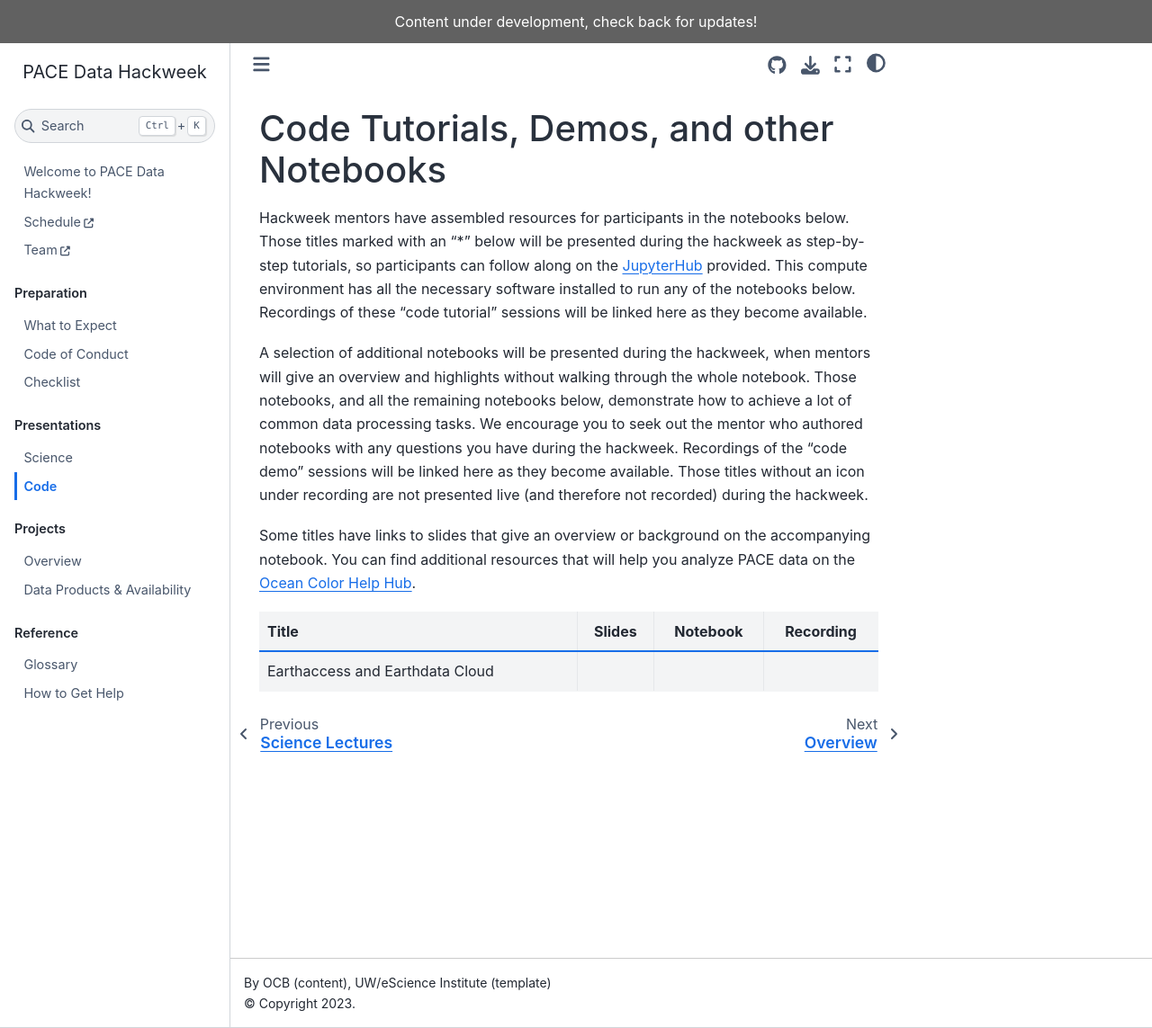
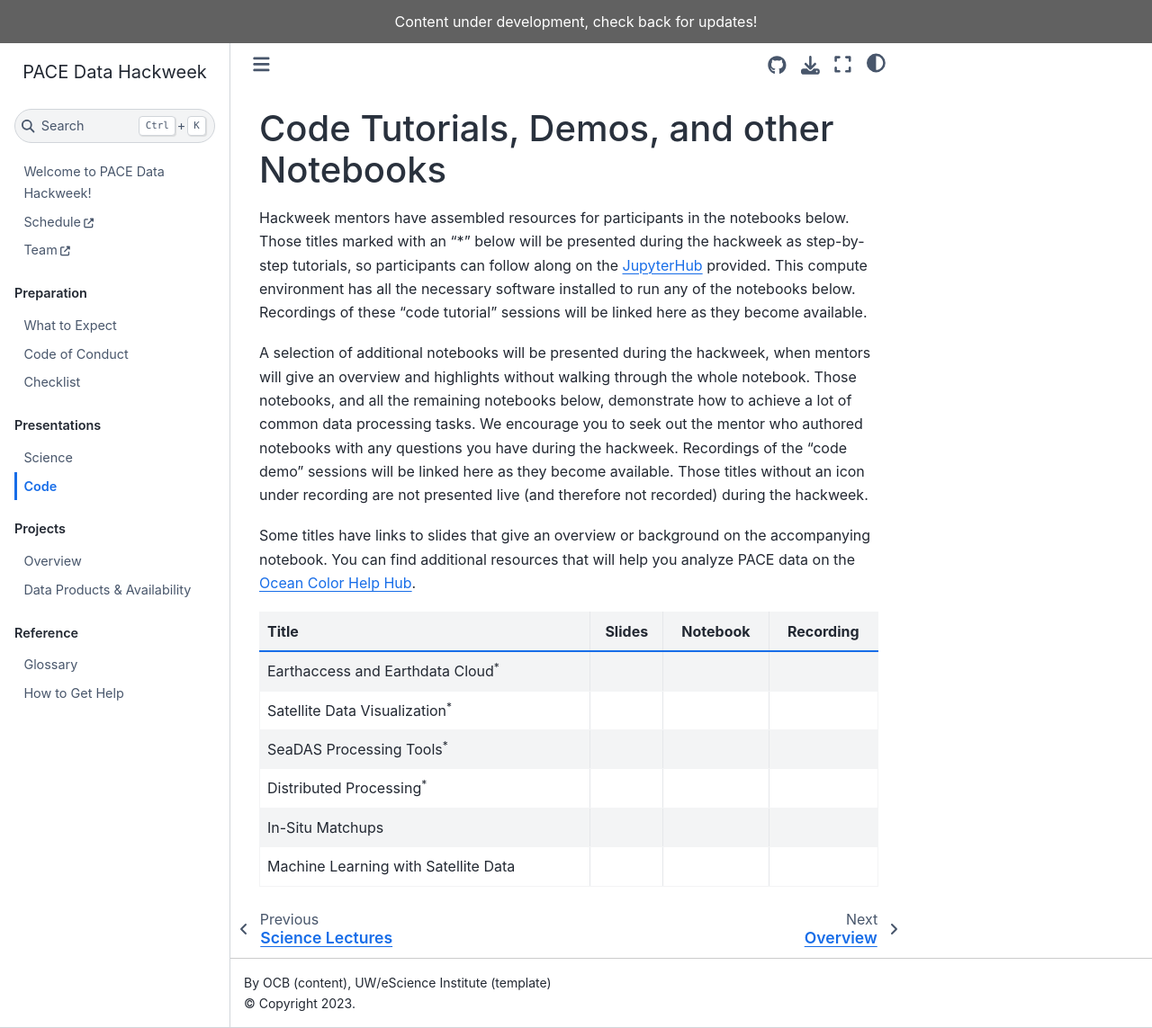
Before and after one commit to PACEHackWeek/pace-2025, a Jupyter Book: the page built from book/presentations/notebooks.md, in a window 1280 px wide and 1143 px high. Shown: the whole window at 90% size. Built offline with Jupyter Book 1.0.4 settings and Sphinx 7.4.7 and the Sphinx Book theme 1.1.4, drawn with Linux system fonts in a browser that asks for light colours.

Commit message:
table rows

```diff
--- a/book/presentations/notebooks.md
+++ b/book/presentations/notebooks.md
@@ -16,6 +16,11 @@ You can find additional resources that will help you analyze PACE data on the [O
 
 | Title | Slides | Notebook | Recording |
 | :---- | :----: | :------: | :-------: |
-| Earthaccess and Earthdata Cloud | | | |
+| Earthaccess and Earthdata Cloud<sup>*</sup> | | | |
+| Satellite Data Visualization<sup>*</sup>    | | | |
+| SeaDAS Processing Tools<sup>*</sup>         | | | |
+| Distributed Processing<sup>*</sup>          | | | |
+| In-Situ Matchups                            | | | |
+| Machine Learning with Satellite Data        | | | |
 
 [Ocean Color Help Hub]: https://oceancolor.gsfc.nasa.gov/resources/docs/tutorials/
```
